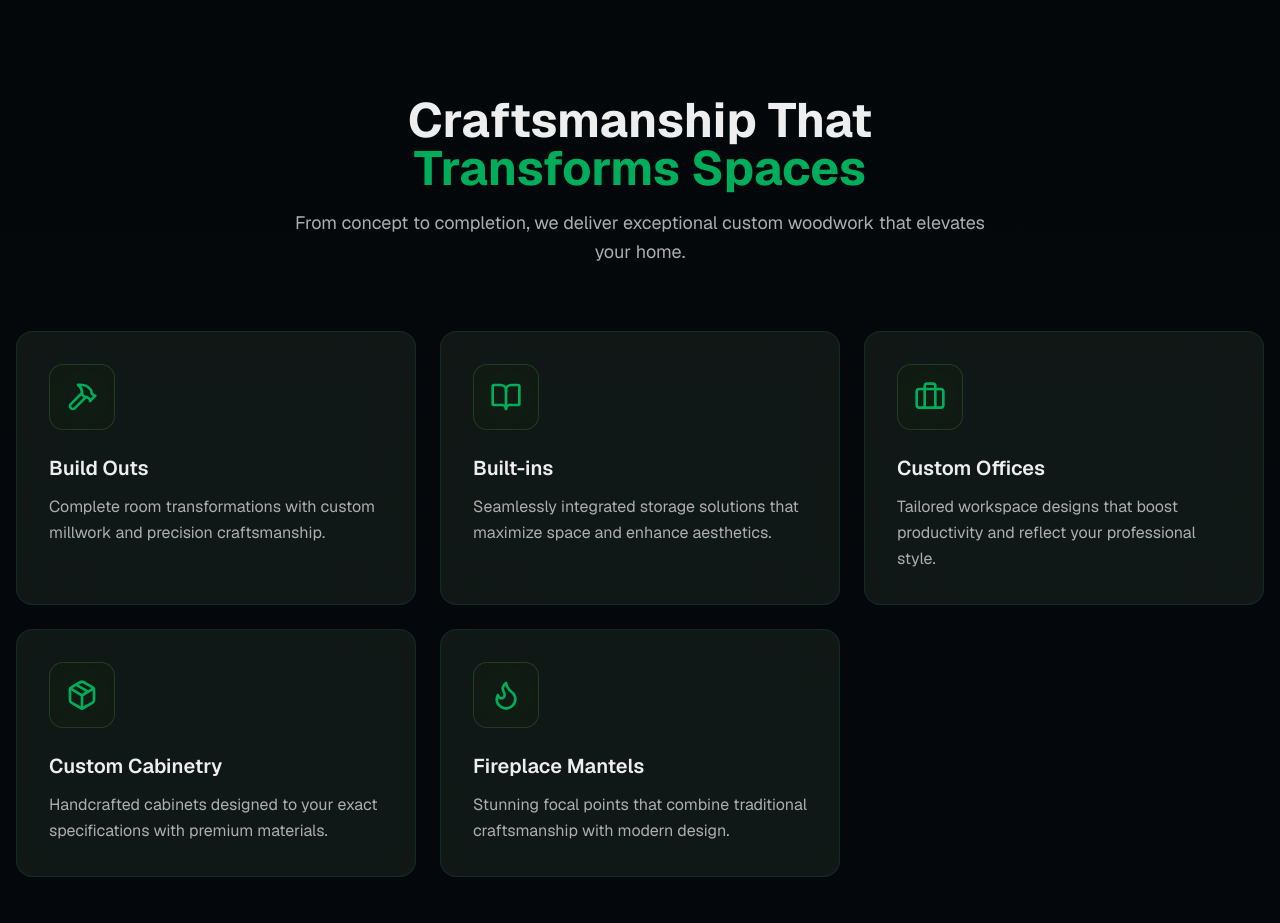
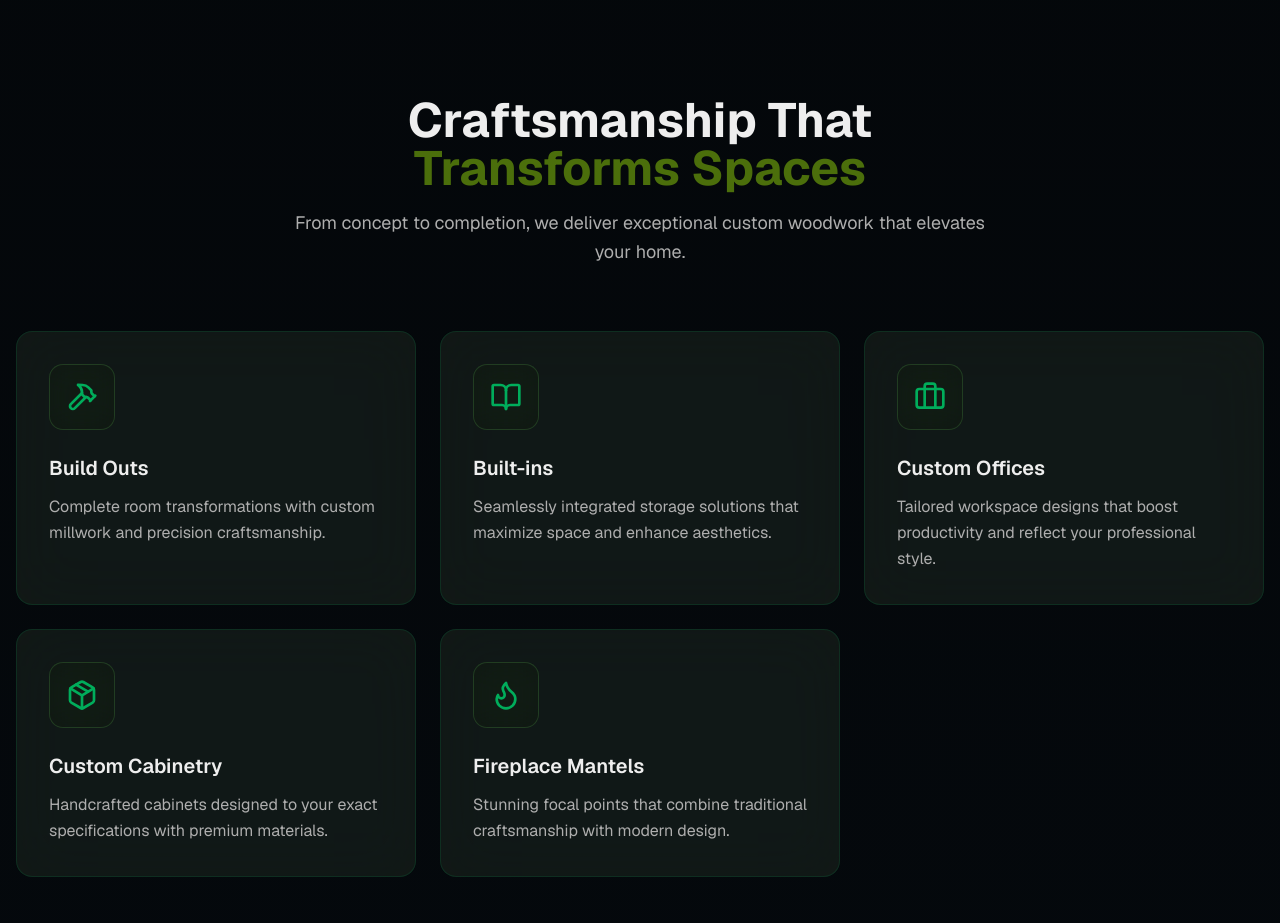
Before and after one commit to davisbryan595-lang/agave-home-services, a Next.js app: page / in a window 1280 px wide. Shown: the part 800-1723 px from the top of the page. Built offline with nearby package versions, Linux system fonts and the light colour scheme.

Commit message:
Update services.tsx

```diff
--- a/components/services.tsx
+++ b/components/services.tsx
@@ -51,7 +51,7 @@ export function Services() {
         >
           <h2 className="text-4xl md:text-5xl font-bold text-foreground mb-4 text-balance">
             {"Craftsmanship That "}
-            <span className="text-[oklch(0.65_0.18_155)]">{"Transforms Spaces"}</span>
+            <span className="text-[oklch(0.704_0.184_129/.6)]">{"Transforms Spaces"}</span>
           </h2>
           <p className="text-lg text-muted-foreground text-pretty leading-relaxed">
             {"From concept to completion, we deliver exceptional custom woodwork that elevates your home."}
```
